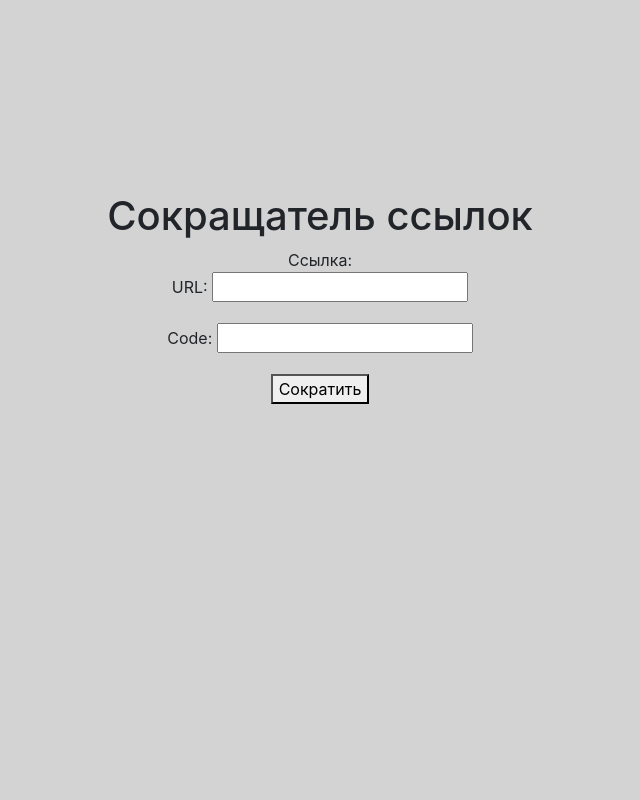
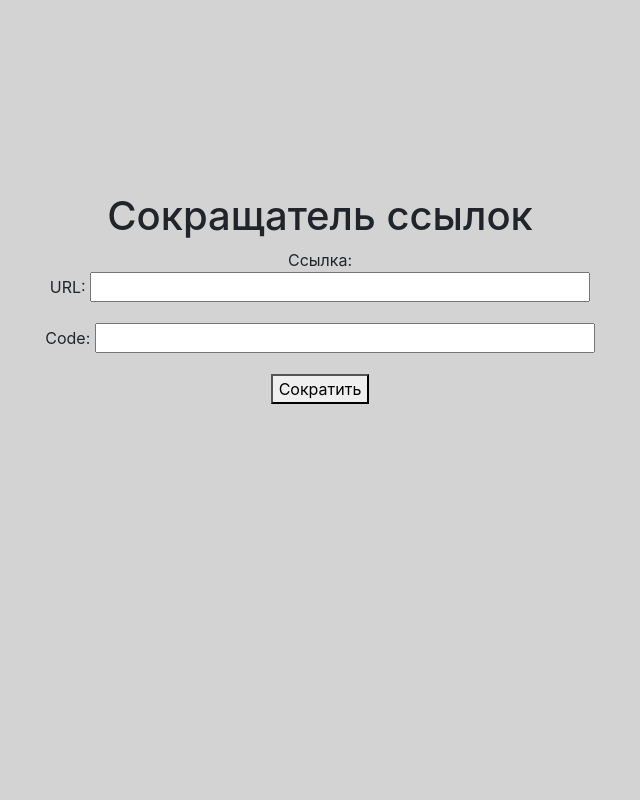
Before and after one commit to tmcgroul/urlshortener, a Django app: page /mainpage in a window 1280 px wide. Shown: the whole page, without its empty margins (320-960 px from the left). Run offline with Django 3.2, Linux system fonts and the light colour scheme; some libraries are stand-ins or nearby versions.

Commit message:
expanded form

```diff
--- a/static/style.css
+++ b/static/style.css
@@ -3,8 +3,8 @@
     /*background-color: brown;*/
 }
 
-.form-group{
-    /*width: 100%;*/
+input[type="text"]{
+    width: 500px;
 }
 
 html, body{
```
Also changed, not shown: db.sqlite3.
